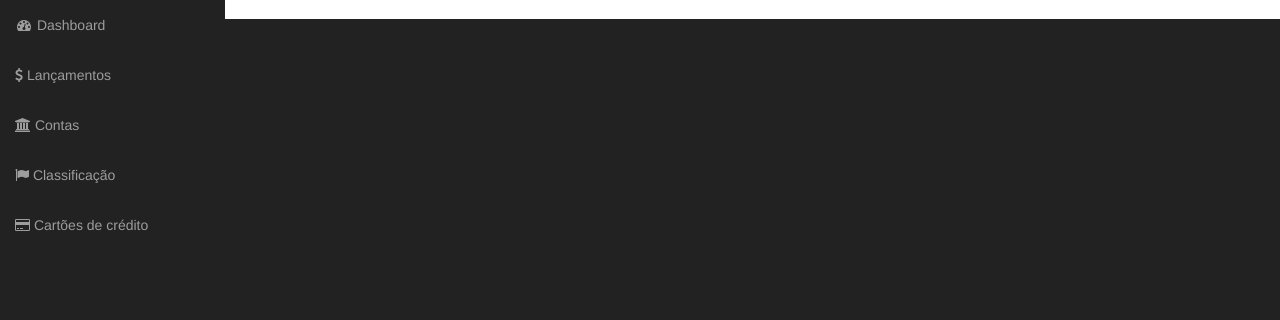
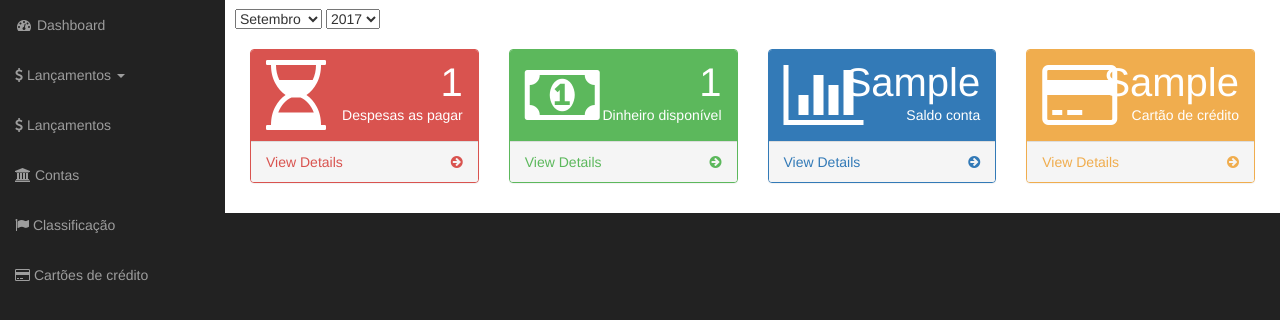
Before and after one commit to andreiflavio/MinhasFinancasUbiquas, a Django app: template MinhasFinancasUbiquas/core/templates/core/index.html in a window 1280 px wide. Shown: the part 51-371 px from the top of the page. Run offline with Django 3.2, Linux system fonts and the light colour scheme; the template is opened without the code that fills it: most values are stand-ins (such as "Sample title", 1, 10 or a date in 2020); parts of the project's set-up code (start-up, migrations or seed data) failed here and were passed over; some libraries are stand-ins or nearby versions.

Commit message:
Instalação django debug toolbar, início de implementação da tela inicial do sistema, esboço da separação entre lançamentos financeiros de despesas e ganhos no menu

```diff
--- /dev/null
+++ b/MinhasFinancasUbiquas/core/static/js/index.js
@@ -0,0 +1,28 @@
+$(document).ready(function(){
+
+    montaComboBox("#cbbMes", ["Janeiro","Fevereiro","Março","Abril","Maio","Junho","Julho","Agosto","Setembro","Outubro","Novembro","Dezembro"]);
+
+    montaComboBox("#cbbAno", ["2017","2018","2019","2020","2021","2022","2023"]);
+
+    now = new Date;
+    var mesAtual = now.getMonth();
+    cbbMes.options[mesAtual].selected = true;
+
+    var anoAtual = now.getFullYear();
+    for (i = 0; i < cbbAno.options.length; i++)
+    {
+        if (cbbAno.options[i].value = anoAtual)
+        {
+            cbbAno.options[i].selected = true;
+            break;
+        }
+    }
+});
+
+var montaComboBox = function(nomeCbb, conteudoCbb){
+    var comboBox = $(nomeCbb);
+    for (var i = 0; i< conteudoCbb.length; i++)
+    {
+        comboBox.append($('<option>', { value:i+1, text:conteudoCbb[i]}));
+    }
+};
--- a/MinhasFinancasUbiquas/core/templates/base.html
+++ b/MinhasFinancasUbiquas/core/templates/base.html
@@ -71,6 +71,17 @@
                 <ul class="nav navbar-nav side-nav">
                     <li class="active">
                     <li><a href="{% url 'core:index' %}"><i class="fa fa-fw fa-dashboard"></i> Dashboard</a></li>
+
+                    <li class="dropdown">
+                        <a href="#" class="dropdown-toggle" data-toggle="dropdown" role="button" aria-haspopup="true" aria-expanded="true">
+                            <i class="fa fa-usd"></i> Lançamentos <span class="caret"></span>
+                        </a>
+                        <ul class="dropdown-menu">
+                            <li><a href="#">Despesas</a></li>
+                            <li><a href="#">Receitas</a></li>
+                        </ul>
+                    </li>
+
                     <li><a href="{% url 'financas:lancamentofinanceiro_list' %}"><i class="fa fa-usd"></i> Lançamentos</a></li>
                     <li><a href="{% url 'financas:conta_list' %}"><i class="fa fa-university"></i> Contas</a></li>
                     <li><a href="{% url 'financas:classificacao_list' %}"><i class="fa fa-flag" title="Cadastro das classificações do lançamento financeiro."></i> Classificação</a></li>
@@ -92,6 +103,8 @@
     <!-- jQuery -->
     <script type="text/javascript" src="{% static 'js/jquery.js' %}"></script>
 
+    <script type="text/javascript" src="{% static 'js/index.js' %}"></script>
+
     <!-- Bootstrap Core JavaScript -->
     <script type="text/javascript" src="{% static 'js/bootstrap.min.js' %}"></script>
 
--- a/MinhasFinancasUbiquas/core/templates/core/index.html
+++ b/MinhasFinancasUbiquas/core/templates/core/index.html
@@ -4,4 +4,110 @@
 
 {% block container %}
 
+<!-- /.row -->
+<div class="row">
+    <select id="cbbMes">
+        <!-- montado via javascript -->
+    </select>
+
+    <select id="cbbAno">
+    <!-- montado via javascript -->
+    </select>
+</div>
+
+<br>
+
+<div class="row">
+    <div class="col-lg-3 col-md-6">
+        <div class="panel panel-red">
+            <div class="panel-heading">
+                <div class="row">
+                    <div class="col-xs-3">
+                        <i class="fa fa-hourglass-half fa-5x"></i>
+                    </div>
+                    <div class="col-xs-9 text-right">
+                        <div class="huge">{{ totalContasAPagar }}</div>
+                        <div>Despesas as pagar</div>
+                    </div>
+                </div>
+            </div>
+            <a href="#">
+                <div class="panel-footer">
+                    <span class="pull-left">View Details</span>
+                    <span class="pull-right"><i class="fa fa-arrow-circle-right"></i></span>
+                    <div class="clearfix"></div>
+                </div>
+            </a>
+        </div>
+    </div>
+    <div class="col-lg-3 col-md-6">
+        <div class="panel panel-green">
+            <div class="panel-heading">
+                <div class="row">
+                    <div class="col-xs-3">
+                        <i class="fa fa-money fa-5x"></i>
+                    </div>
+                    <div class="col-xs-9 text-right">
+                        <div class="huge">{{ totalSaldoGastosGerais }}</div>
+                        <div>Dinheiro disponível</div>
+                    </div>
+                </div>
+            </div>
+            <a href="#">
+                <div class="panel-footer">
+                    <span class="pull-left">View Details</span>
+                    <span class="pull-right"><i class="fa fa-arrow-circle-right"></i></span>
+                    <div class="clearfix"></div>
+                </div>
+            </a>
+        </div>
+    </div>
+    <div class="col-lg-3 col-md-6">
+        <div class="panel panel-primary">
+            <div class="panel-heading">
+                <div class="row">
+                    <div class="col-xs-3">
+                        <i class="fa fa-bar-chart fa-5x"></i>
+                    </div>
+                    <div class="col-xs-9 text-right">
+                        <div class="huge"> {{ saldoEmConta }} </div>
+                        <div>Saldo conta</div>
+                    </div>
+                </div>
+            </div>
+            <a href="#">
+                <div class="panel-footer">
+                    <span class="pull-left">View Details</span>
+                    <span class="pull-right"><i class="fa fa-arrow-circle-right"></i></span>
+                    <div class="clearfix"></div>
+                </div>
+            </a>
+        </div>
+    </div>
+    <div class="col-lg-3 col-md-6">
+        <div class="panel panel-yellow">
+            <div class="panel-heading">
+                <div class="row">
+                    <div class="col-xs-3">
+                        <i class="fa fa-credit-card fa-5x"></i>
+                    </div>
+                    <div class="col-xs-9 text-right">
+                        <div class="huge">{{ saldoFaturaCartaoCredito }}</div>
+                        <div>Cartão de crédito</div>
+                    </div>
+                </div>
+            </div>
+            <a href="#">
+                <div class="panel-footer">
+                    <span class="pull-left">View Details</span>
+                    <span class="pull-right"><i class="fa fa-arrow-circle-right"></i></span>
+                    <div class="clearfix"></div>
+                </div>
+            </a>
+        </div>
+    </div>
+</div>
+<!-- /.row -->
+
+
 {% endblock %}
--- a/MinhasFinancasUbiquas/settings.py
+++ b/MinhasFinancasUbiquas/settings.py
@@ -42,6 +42,7 @@ INSTALLED_APPS = [
     'django.contrib.sessions',
     'django.contrib.messages',
     'django.contrib.staticfiles',
+    'debug_toolbar',
     'MinhasFinancasUbiquas.accounts',
     'MinhasFinancasUbiquas.core',
     'MinhasFinancasUbiquas.financas',
@@ -55,6 +56,7 @@ MIDDLEWARE = [
     'django.contrib.auth.middleware.AuthenticationMiddleware',
     'django.contrib.messages.middleware.MessageMiddleware',
     'django.middleware.clickjacking.XFrameOptionsMiddleware',
+    'debug_toolbar.middleware.DebugToolbarMiddleware',
 ]
 
 ROOT_URLCONF = 'MinhasFinancasUbiquas.urls'
@@ -138,6 +140,8 @@ AUTH_USER_MODEL = 'accounts.User'
 
 DEFAULT_CHARSET = 'utf-8'
 
+INTERNAL_IPS = ('127.0.0.1')
+
 try:
     from MinhasFinancasUbiquas.local_settings import *
 except ImportError:
--- a/MinhasFinancasUbiquas/urls.py
+++ b/MinhasFinancasUbiquas/urls.py
@@ -26,5 +26,7 @@ urlpatterns = [
 ]
 
 if settings.DEBUG:
-    urlpatterns += static(settings.MEDIA_URL,
-                          document_root=settings.MEDIA_ROOT)
+    import debug_toolbar
+    urlpatterns = [
+        url(r'^__debug__/', include(debug_toolbar.urls)),
+    ] + urlpatterns
```
Also changed, not shown: MinhasFinancasUbiquas/core/views.py (+21 -1 lines).
